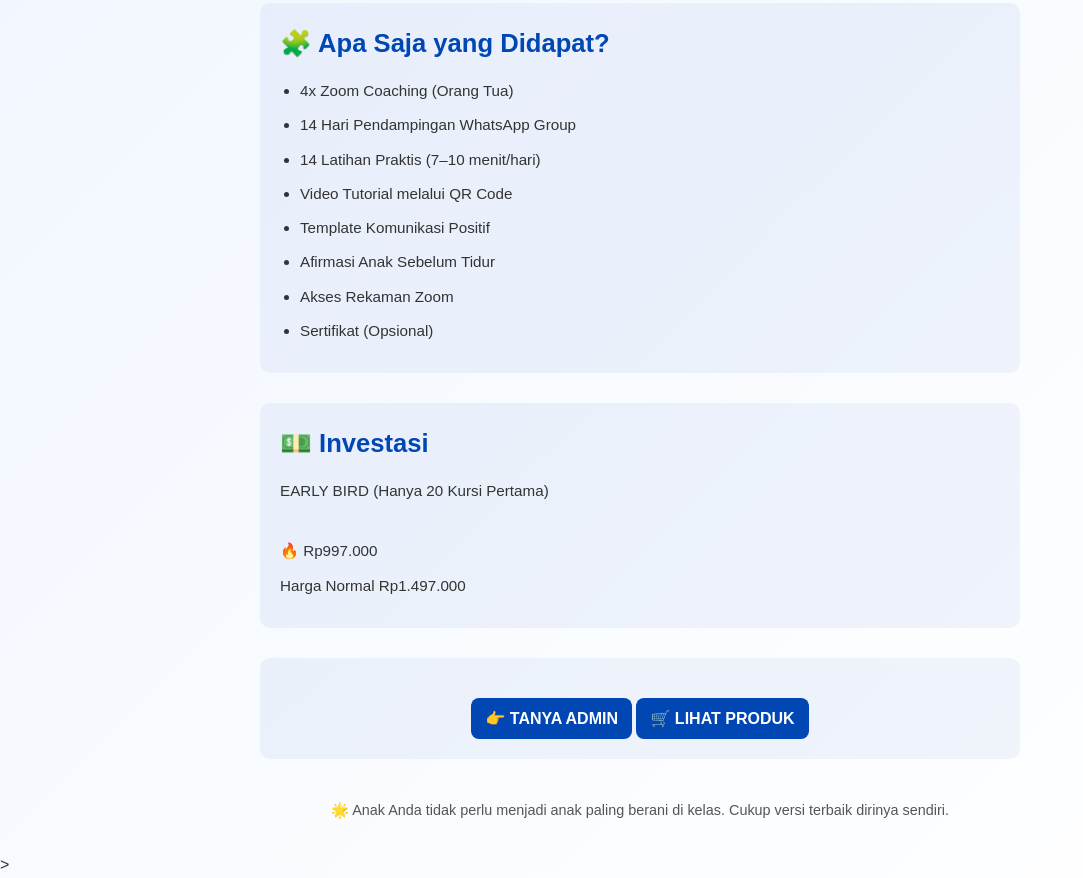
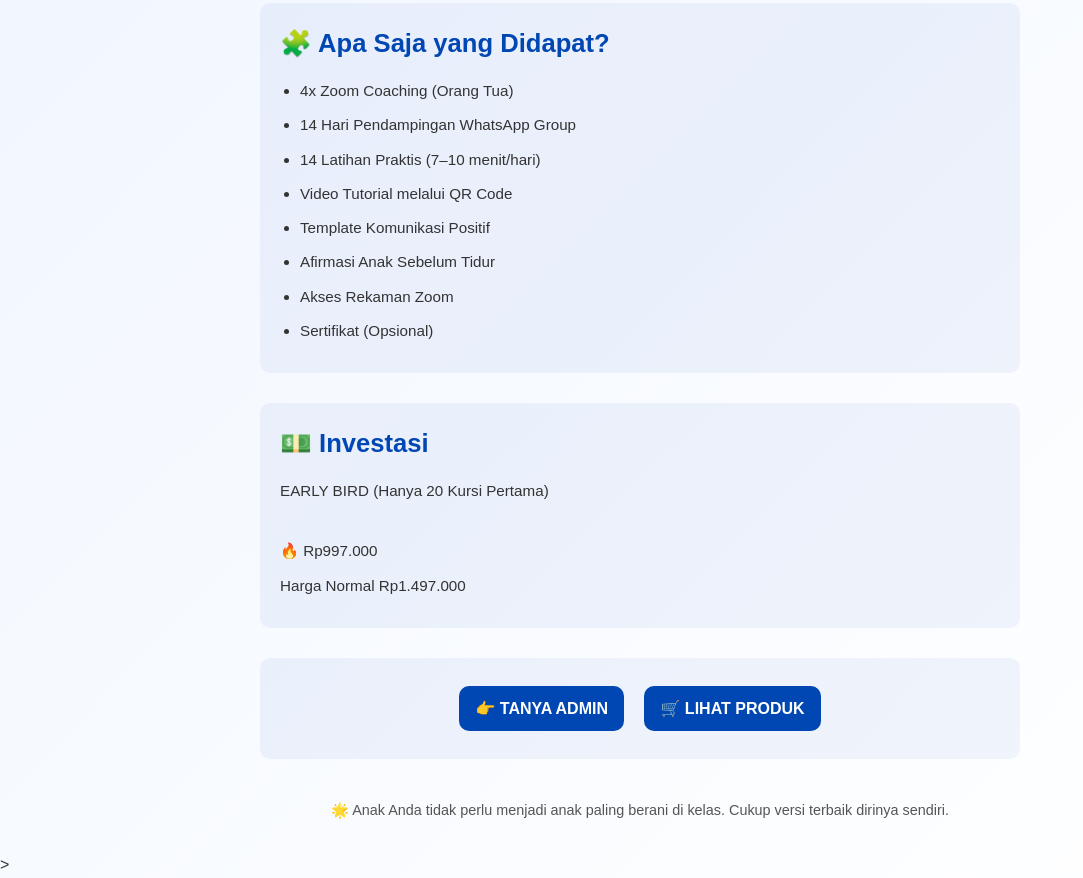
Before and after one commit to ilhamdgtal-debug/program-14-hari., a plain HTML site: page index.html in a window 1280 px wide. Shown: the part 1837-2715 px from the top of the page, without its empty margins (0-1083 px from the left). Drawn offline with Linux system fonts and the light colour scheme.

Commit message:
card.css

```diff
--- a/card.css
+++ b/card.css
@@ -65,20 +65,25 @@ li {
     margin-bottom: 5px;
 }
 .btn {
-    background-color: #0047b3;
+    background-color: #0047b3;       /* biru dasar */
     color: #fff;
     padding: 8px 14px;
-    border-radius: 8px;
-    margin-top: 20px;
+    border-radius: 10px;
     font-weight: bold;
-    display: inline-block;   /* tombol jadi kecil */
+    display: inline-block;
+    margin: 8px;
+    transition: 0.25s ease;          /* animasi halus */
     text-align: center;
-    transition: 0.3s;
+    border: 2px solid #0047b3;       /* border biru */
 }
 
 .btn:hover {
-    background-color: #0066ff;
+    background-color: #0074ff;       /* biru lebih terang saat hover */
+    border-color: #0074ff;           /* border ikut terang */
+    transform: scale(1.05);          /* tombol sedikit membesar */
+    box-shadow: 0 0 12px rgba(0,115,255,0.6);  /* efek glow */
 }
+
 footer {
     text-align: center;
     padding: 10px;
```
